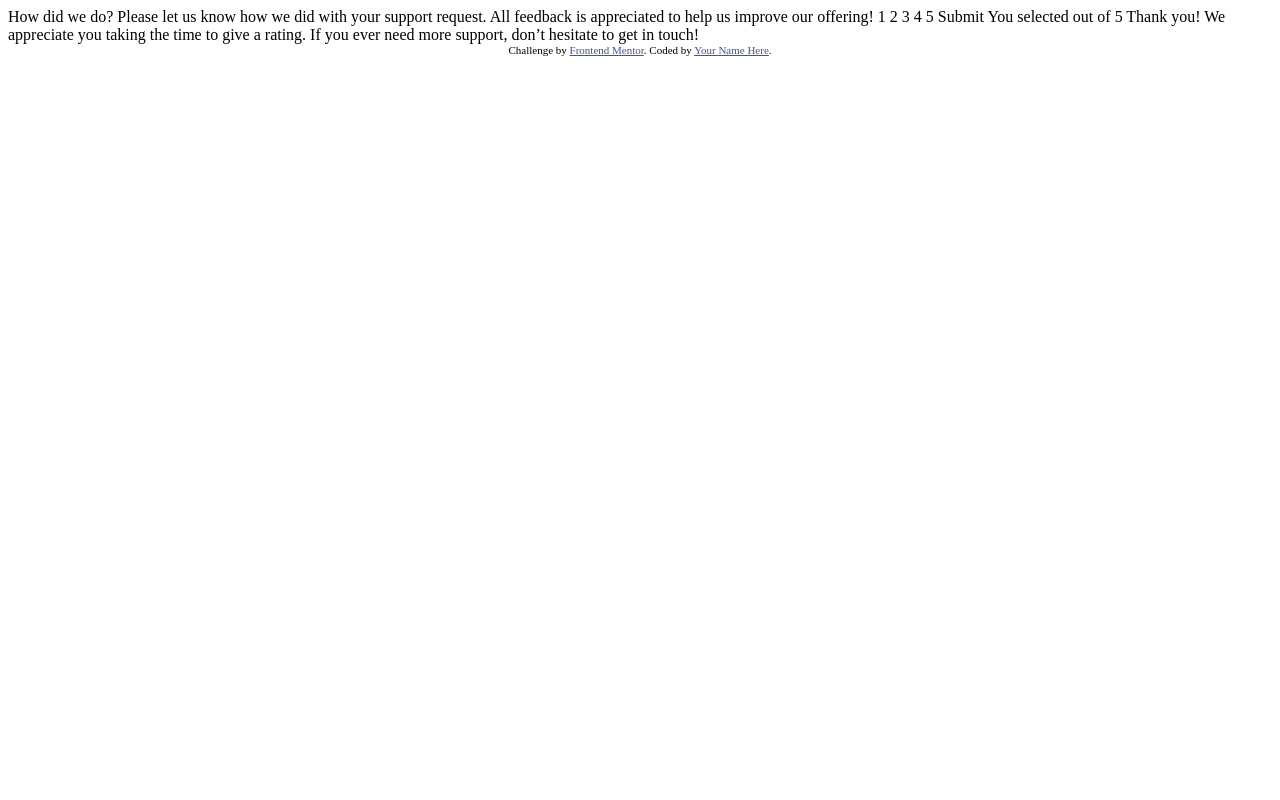
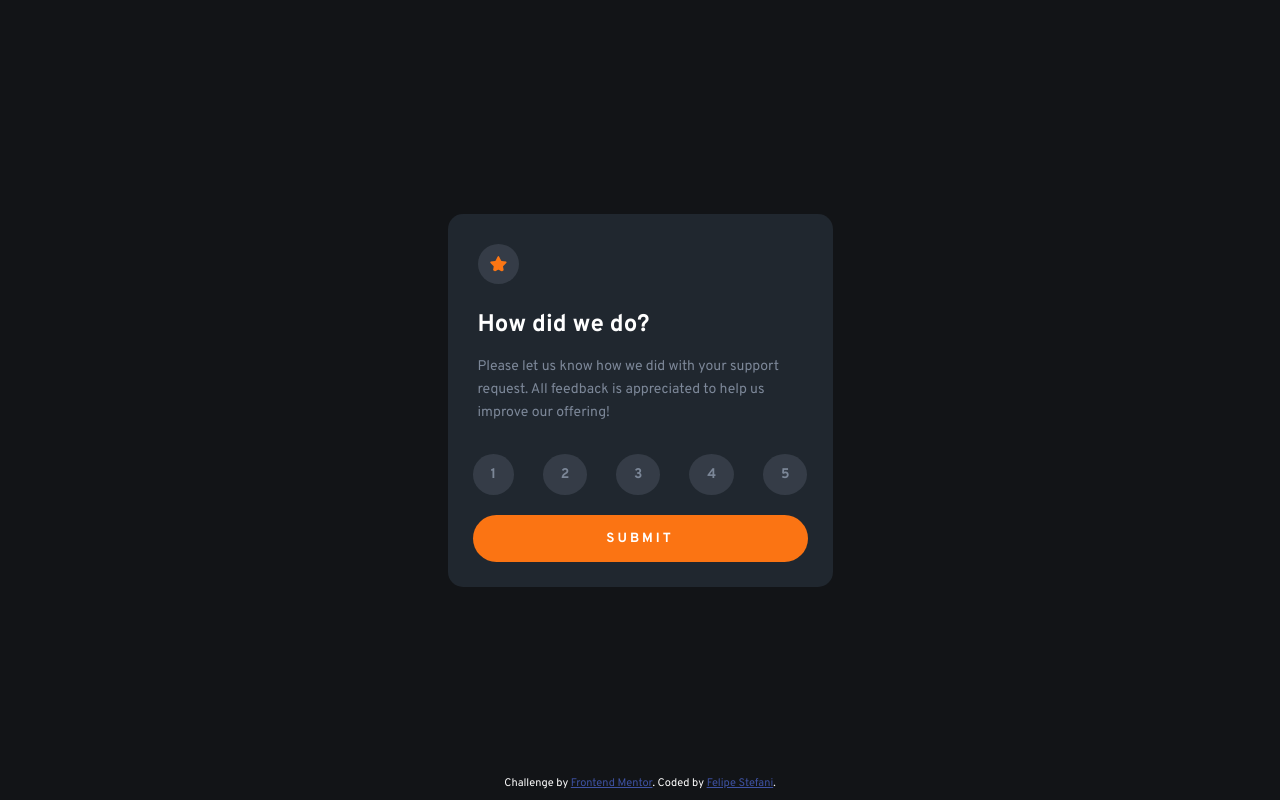
Before and after one commit to felipestefani/interactive-rating-component, a plain HTML site: page index.html in a window 1280 px wide. Drawn offline with Linux system fonts and the light colour scheme.

Commit message:
All components done

```diff
--- /dev/null
+++ b/css/styles.css
@@ -0,0 +1,178 @@
+@import url('https://fonts.googleapis.com/css2?family=Overpass:wght@400;700&display=swap');
+
+*{
+    padding: 0;
+    margin: 0;
+    box-sizing: border-box;
+    font-family: 'Overpass', Arial, Helvetica, sans-serif;
+}
+
+body{
+    position: relative;
+    height: 100vh;
+    background-color: hsl(216, 12%, 8%);
+    color:  hsl(0, 0%, 100%);
+    display: flex;
+    flex-direction: column;
+    justify-content: center;
+    align-items: center;
+}
+
+#containerRate,
+#containerThanks{
+    padding: 25px;
+    width: 345px;
+    display: flex;
+    flex-direction: column;
+    background-color: hsla(213, 20%, 18%, 0.756);
+    border-radius: 15px;
+}
+
+#containerThanks{
+    padding: 15px;
+    display: none;
+    align-items: center;
+}
+
+/*--------------------------Rating template-----------------------*/
+#star{
+    margin: 5px;
+    padding: 12px;
+    background-color:  hsla(216, 12%, 54%, 0.224);
+    border-radius: 100%;
+}
+
+#rating-title,
+#ty-title{
+    font-size: 24px;
+    margin: 15px 5px;
+}
+
+#rating-text,
+#ty-text{
+    margin: 15px 5px;
+    font-size: 14px;
+    line-height: 23px;
+    color:hsl(216, 12%, 54%);
+}
+
+#rating-values{
+    margin: 30px 0 20px;
+    display: flex;
+    justify-content: space-between;
+}
+
+.rating-value{
+    text-align: center;
+    padding: 12px 18px;
+    font-size: 14px;
+    color: hsl(216, 12%, 54%);
+    background-color:  hsla(216, 12%, 54%, 0.224);
+    font-weight: 700;
+    border-radius: 100%;
+}
+
+button{
+    width: 100%;
+    padding: 15px;
+    border-radius: 100px;
+    background-color: hsl(25, 97%, 53%);
+    text-transform: uppercase;
+    color: hsl(0, 0%, 100%);
+    font-weight: 700;
+    border: none;
+    letter-spacing: 3px;
+}
+
+/*----------------Thank you template-------------------------*/
+#containerThanks{
+    padding: 10px;
+}
+
+#ty-image{
+    width: 150px;
+    height: 150px;
+    margin: 0;
+    padding: 0;
+}
+
+.ty-value{
+    text-align: center;
+    padding: 5px 12px;
+    font-size: 14px;
+    color: hsla(25, 97%, 53%, 0.59);
+    background-color:  hsla(216, 12%, 54%, 0.224);
+    font-weight: 700;
+    border-radius: 20px;
+}
+
+#ty-title{
+    text-align: center;
+    margin: 30px 0 15px;
+}
+
+#ty-text{
+    text-align: center;
+    margin: 10px 5px 25px;
+}
+
+/*-----------------------template hover--------------------------*/
+.rating-value:hover{
+    color: hsl(0, 0%, 100%);
+    background-color: hsl(217, 12%, 63%);
+    cursor: pointer;
+}
+
+button:hover{
+    background-color: hsla(25, 97%, 53%, 0.769);
+    color: hsl(0, 0%, 100%);
+    cursor: pointer;
+}
+
+/*-----------------------template active--------------------------*/
+.rating-value:active{
+    color: hsl(0, 0%, 100%);
+    background-color: hsl(25, 97%, 53%);
+}
+
+button:active{
+    background-color: hsl(0, 0%, 100%);
+    color: hsl(25, 97%, 53%);
+}
+
+/*-------------classe quando selecionado o valor------------*/
+.selecionado{
+    background-color: hsl(25, 97%, 53%);
+    color:hsl(0, 0%, 100%)
+}
+
+.selecionado:hover{
+    background-color: hsl(25, 97%, 53%);
+    color:hsl(0, 0%, 100%)
+}
+
+
+
+/*-----------------------Footer----------------------*/
+footer{
+    position: absolute;
+    bottom: 10px;
+}
+
+
+@media (min-width: 700px){
+
+#containerRate,
+#containerThanks{
+    padding: 25px;
+    width: 385px;
+    display: flex;
+    flex-direction: column;
+    background-color: hsla(213, 20%, 18%, 0.756);
+    border-radius: 15px;
+}
+
+#containerThanks{
+    display: none;
+}
+}
--- a/index.html
+++ b/index.html
@@ -3,7 +3,7 @@
   <head>
     <meta charset="UTF-8">
     <meta name="viewport" content="width=device-width, initial-scale=1.0"> <!-- displays site properly based on user's device -->
-
+    <link rel="stylesheet" href="./css/styles.css">
     <link rel="icon" type="image/png" sizes="32x32" href="./images/favicon-32x32.png">
 
     <title>Frontend Mentor | Interactive rating component</title>
@@ -14,36 +14,57 @@
       .attribution a { color: hsl(228, 45%, 44%); }
     </style>
   </head>
+
   <body>
-
     <!-- Rating state start -->
-
+    <div class="container" id="containerRate">
+      <header id="rating-header">
+        <img id="star" src="./images/icon-star.svg" alt="star icon">
+      </header>
+      <main>
+          <h1 id="rating-title">
             How did we do?
-
+          </h1>
+          <p id="rating-text">
             Please let us know how we did with your support request. All feedback is appreciated
             to help us improve our offering!
-
-  1 2 3 4 5
-
-  Submit
-
+          </p>
+          <section id="rating-values">
+            <p class="rating-value" value="1">1</p>
+            <p class="rating-value" value="2">2</p>
+            <p class="rating-value" value="3">3</p>
+            <p class="rating-value" value="4">4</p>
+            <p class="rating-value" value="5">5</p>
+          </section>
+          <button type="submit">Submit</button>
+      </main>
+    </div>
     <!-- Rating state end -->
 
     <!-- Thank you state start -->
+    <div class="container" id="containerThanks">
+      <header>
+        <img id="ty-image" src="./images/illustration-thank-you.svg" alt="illustration-thank-you">
+        <p class="ty-value">You selected<!-- Add rating here --> out of 5</p>
+      </header>
+      <main>
 
-  You selected <!-- Add rating here --> out of 5
 
-  Thank you!
+        <h1 id="ty-title">Thank you!</h1>
 
-  We appreciate you taking the time to give a rating. If you ever need more support,
-  don’t hesitate to get in touch!
-
+        <p id="ty-text"> We appreciate you taking the time to give a rating. If you ever need more support,
+        don't hesitate to get in touch!</p>
+      </main>
+    </div>
     <!-- Thank you state end -->
 
-
+    <footer>
       <div class="attribution">
         Challenge by <a href="https://www.frontendmentor.io?ref=challenge" target="_blank">Frontend Mentor</a>.
-    Coded by <a href="#">Your Name Here</a>.
+        Coded by <a href="#">Felipe Stefani</a>.
       </div>
+    </footer>
+
+    <script src="./scripts/index.js"></script>
   </body>
 </html>
--- /dev/null
+++ b/scripts/index.js
@@ -0,0 +1,26 @@
+
+let botao = document.querySelector('button')
+let containerRate = document.getElementById('containerRate')
+let containerThanks = document.getElementById('containerThanks')
+let notas = document.querySelectorAll('.rating-value')
+
+botao.addEventListener('click', (event) => {
+    containerRate.style.display = 'none'
+    containerThanks.style.display = 'flex'
+
+    event.preventDefault()
+})
+
+for(let nota of notas){
+    nota.addEventListener('click', ()=>{
+        tiraSelecao(notas)
+        nota.classList.add('selecionado')
+        document.querySelector('.ty-value').innerText = `You selected ${nota.innerHTML} out of 5`
+    })
+}
+
+function tiraSelecao(notas){
+    for(let nota of notas){
+        nota.classList.remove('selecionado')
+    }
+}
```
Lines whose indentation alone changed are shown as unchanged.
